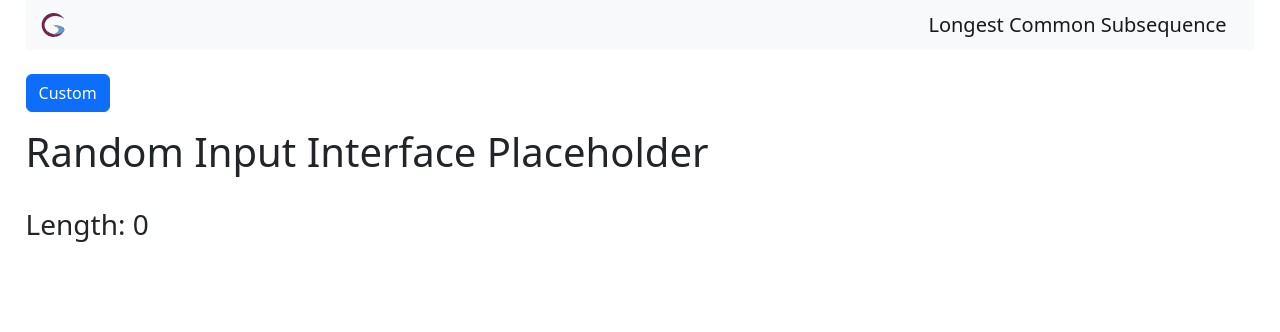
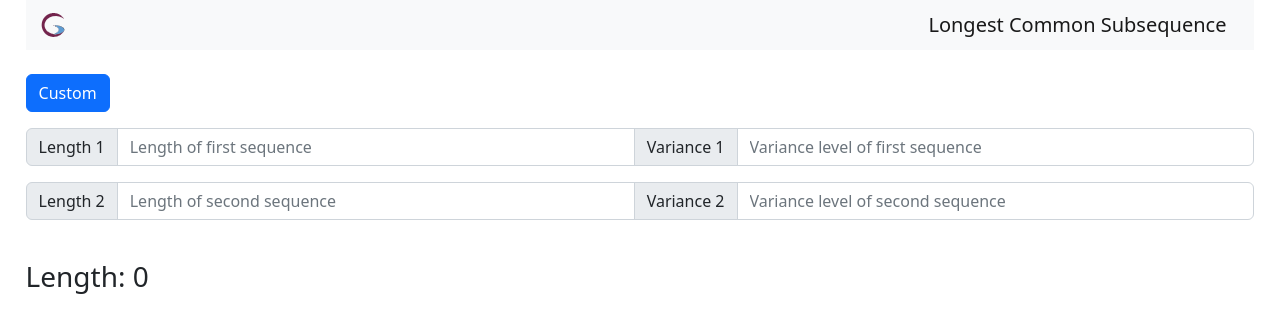
Before and after one commit to geoshoouh/show-lcs, a React (Vite) app: page / in a window 1280 px wide. Both pictures are taken after a click on the button "Random". Shown: the top 332 px of the page. Built offline with nearby package versions, Linux system fonts and the light colour scheme.

Commit message:
added structure of random input interface

```diff
--- a/src/App.tsx
+++ b/src/App.tsx
@@ -38,7 +38,18 @@ function App() {
       <p></p>
       { (randomInputInterface) ? (
           <>
-            <h1>Random Input Interface Placeholder</h1>
+            <div className="input-group mb-3">
+              <span className="input-group-text">Length 1</span>
+              <input id="random-length-1" type="number" className="form-control" placeholder="Length of first sequence"/>
+              <span className="input-group-text">Variance 1</span>
+              <input id="random-variance-1" type="number" className="form-control" placeholder="Variance level of first sequence"/>
+            </div>
+            <div className="input-group mb-3">
+              <span className="input-group-text">Length 2</span>
+              <input id="random-length-2" type="number" className="form-control" placeholder="Length of second sequence"/>
+              <span className="input-group-text">Variance 2</span>
+              <input id="random-variance-2" type="number" className="form-control" placeholder="Variance level of second sequence"/>
+            </div>
           </>
         ) : (
           <>
@@ -48,14 +59,6 @@ function App() {
           </>
         )
       }
-      {/*
-      { (randomInputInterface) ? (
-          <h1>Random Input Interface</h1>
-        ) : (
-          <input id="sequence1" onChange={ computeLcs } type="text" className="form-control" placeholder="Sequence 1"/><br/>
-          <input id="sequence2" onChange={ computeLcs } type="text" className="form-control" placeholder="Sequence 2"/>
-      ) }
-        */}
       <LcsDisplay lcsOutput={ lcsOutput } />
     </div>
   )
```
